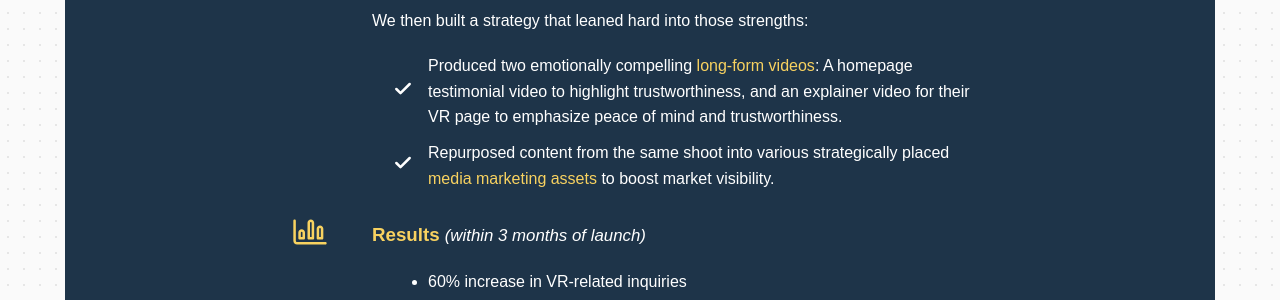
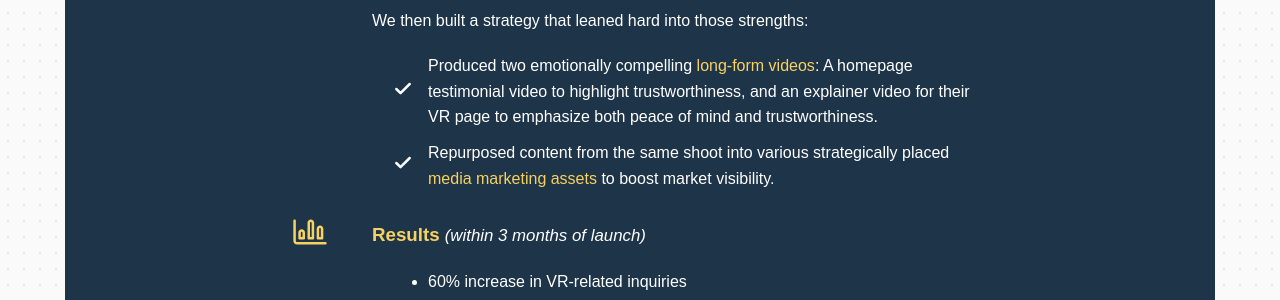
Before and after one commit to samisenhower/samisenhower.github.io, a Jekyll site: the page pricing-guide.html, which Jekyll copies as it is, in a window 1280 px wide and 900 px high, scrolled down 2768 px. Shown: the part 203-503 px from the top of the window. Built offline with Jekyll 4.4.1, drawn with Linux system fonts in a browser that asks for light colours.

Commit message:
added word "both" in first check mark of strategy section for case 1

```diff
--- a/pricing-guide.html
+++ b/pricing-guide.html
@@ -944,7 +944,7 @@ z-index: -1; /* Ensure it stays behind content */
             <span class="green-check" style="color: white;">
             	<svg xmlns="http://www.w3.org/2000/svg" width="20" height="20" viewBox="0 0 24 24" fill="none" stroke="currentColor" stroke-width="3" stroke-linecap="round" stroke-linejoin="round"><polyline points="20 6 9 17 4 12"></polyline></svg>
             </span>
-            <span class="list-text">Produced two emotionally compelling <span class="yellow">long-form videos</span>: A homepage testimonial video to highlight trustworthiness, and an explainer video for their VR page to emphasize peace of mind and trustworthiness.</span>
+            <span class="list-text">Produced two emotionally compelling <span class="yellow">long-form videos</span>: A homepage testimonial video to highlight trustworthiness, and an explainer video for their VR page to emphasize both peace of mind and trustworthiness.</span>
           </div>
           <!--div class="fade-list-item">
             <span class="green-check" style="margin-left: 3em;"></span>
```
